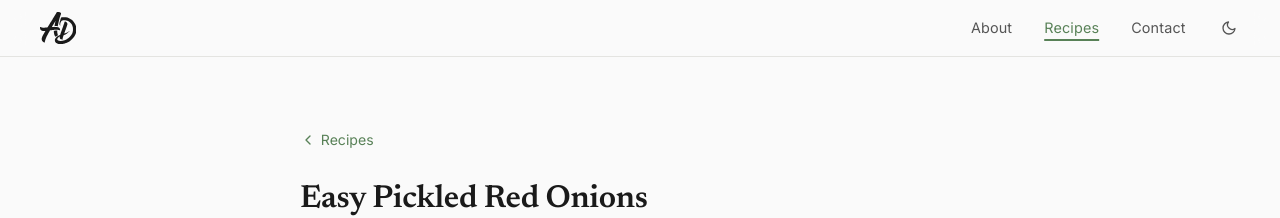
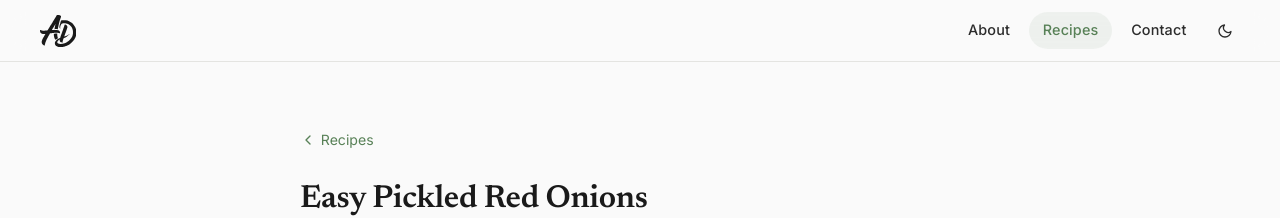
Before and after one commit to adixon304/adixon304.github.io, a Jekyll site: the page built from _posts/2026-04-29-easy-pickled-red-onions.md, in a window 1280 px wide. Shown: the top 218 px of the page. Built offline with Jekyll 4.4.1, drawn with Linux system fonts in a browser that asks for light colours.

Commit message:
Make nav links pill-style for stronger presence
Bolder weight, padded rounded hover/active backgrounds in the sage
tint, and a matching circular hover on the theme toggle. Larger tap
targets on mobile.

Co-Authored-By: Claude Fable 5 <noreply@anthropic.com>

```diff
--- a/css/style.css
+++ b/css/style.css
@@ -128,27 +128,29 @@ nav {
 .nav-links {
   display: flex;
   align-items: center;
-  gap: 2rem;
+  gap: 0.35rem;
 }
 
 .nav-links a {
-  color: var(--text-muted);
+  color: var(--text-secondary);
   text-decoration: none;
   font-family: var(--font-sans);
   font-size: 0.9rem;
+  font-weight: 500;
   letter-spacing: 0.01em;
-  transition: color 0.15s;
+  padding: 0.4rem 0.85rem;
+  border-radius: 999px;
+  transition: color 0.15s, background-color 0.15s;
 }
 
 .nav-links a:hover {
   color: var(--text);
+  background-color: var(--accent-soft);
 }
 
 .nav-links a.nav-active {
   color: var(--accent-text);
-  text-decoration: underline;
-  text-decoration-thickness: 1.5px;
-  text-underline-offset: 6px;
+  background-color: var(--accent-soft);
 }
 
 /* Hero */
@@ -1200,16 +1202,19 @@ html[data-theme="dark"] .filter-select {
   background: none;
   border: none;
   cursor: pointer;
-  color: var(--text-muted);
-  padding: 0.2rem;
+  color: var(--text-secondary);
+  padding: 0.45rem;
+  margin-left: 0.25rem;
+  border-radius: 50%;
   display: flex;
   align-items: center;
   flex-shrink: 0;
-  transition: color 0.15s;
+  transition: color 0.15s, background-color 0.15s;
 }
 
 .theme-toggle:hover {
   color: var(--text);
+  background-color: var(--accent-soft);
 }
 
 .theme-toggle svg {
@@ -1279,11 +1284,12 @@ html[data-theme="dark"] .theme-toggle .icon-moon {
   }
 
   .nav-links {
-    gap: 1.1rem;
+    gap: 0.15rem;
   }
 
   .nav-links a {
     font-size: 0.82rem;
+    padding: 0.35rem 0.65rem;
   }
 
   .hero h1 {
```
